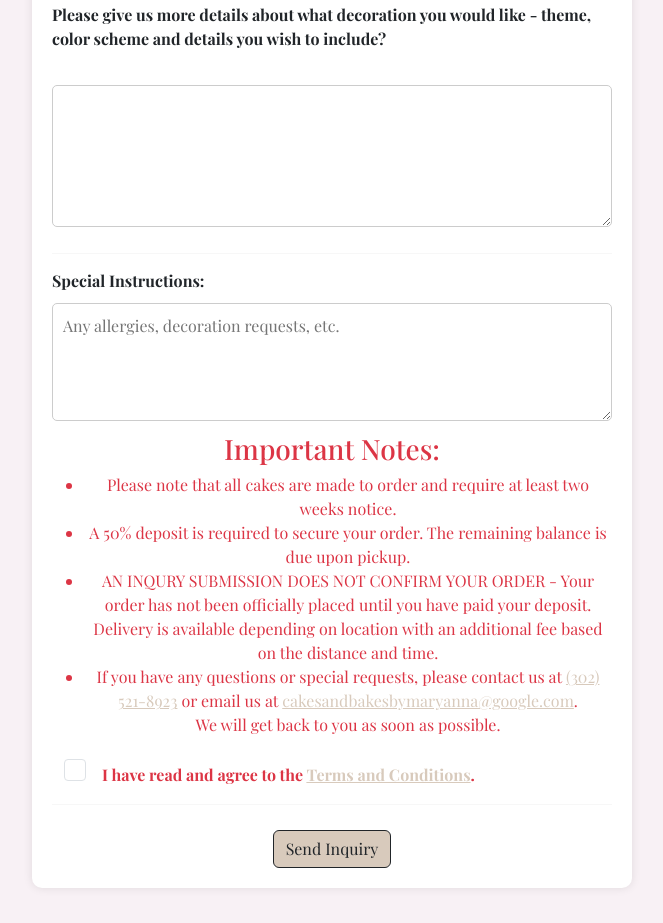
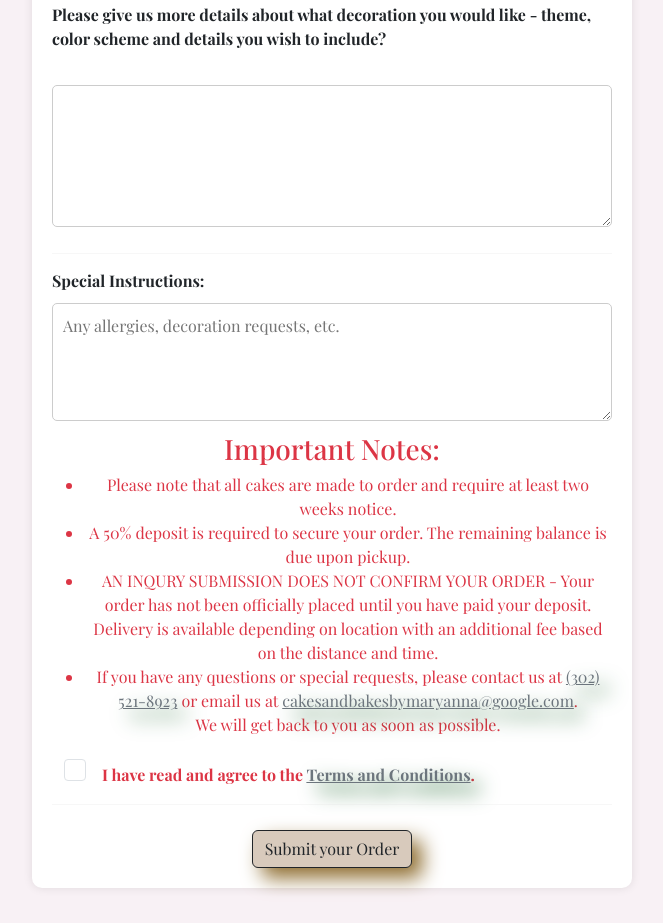
Before and after one commit to Mariyana-Katz/dev-project, a website: page order-form.html in a window 1280 px wide. Shown: the part 2326-3249 px from the top of the page, without its empty margins (308-971 px from the left). Drawn offline with nearby package versions, Linux system fonts and the light colour scheme; a web font is replaced by a local one.

Commit message:
Changed some css

```diff
--- a/order-form.html
+++ b/order-form.html
@@ -289,8 +289,14 @@
             </li>
             <li>
               If you have any questions or special requests, please contact us
-              at <a href="tel:+1302-521-8923">(302) 521-8923</a> or email us at
-              <a href="mailto:cakesandbakesbymaryanna@google.com"
+              at
+              <a class="info text-secondary" href="tel:+1302-521-8923"
+                >(302) 521-8923</a
+              >
+              or email us at
+              <a
+                class="info text-secondary"
+                href="mailto:cakesandbakesbymaryanna@google.com"
                 >cakesandbakesbymaryanna@google.com</a
               >.<br />
               We will get back to you as soon as possible.
@@ -307,7 +313,11 @@
               />
               <label for="terms" class="form-check-label mb-0">
                 I have read and agree to the
-                <a href="./terms-and-conditions.html">Terms and Conditions</a>.
+                <a
+                  class="info text-secondary"
+                  href="./terms-and-conditions.html"
+                  >Terms and Conditions</a
+                >.
               </label>
             </div>
           </div>
@@ -315,7 +325,9 @@
         <!-- end of important notes section -->
         <hr />
         <div class="submit justify-content-center">
-          <button class="btn btn-primary btn-outline-dark">Send Inquiry</button>
+          <button class="btn btn-primary btn-outline-dark">
+            Submit your Order
+          </button>
         </div>
       </form>
     </section>
--- a/resources/css1/index.css
+++ b/resources/css1/index.css
@@ -242,7 +242,7 @@ footer {
 }
 
 .social-media a:hover {
-  color: #ff7b7b;
+  color: #8b0b78;
 }
 
 .copyright {
--- a/resources/css1/order-form.css
+++ b/resources/css1/order-form.css
@@ -1,36 +1,30 @@
-
-
-
-
 /*apply for all of the a from the navbar*/
-.navbar{
-    background-color:  rgb(241, 197, 236);
-    position: sticky;/*makes the navbar static */
+.navbar {
+  background-color: rgb(241, 197, 236);
+  position: sticky; /*makes the navbar static */
   top: 0; /* the navbar is on the top of the page*/
   z-index: 1000; /* Keeps it above other elements */
   width: 100%;
   padding: 10px 20px;
 }
 
-.navbar li{
+.navbar li {
   display: inline-block; /* put the elements of the navbar in horizontal order*/
   padding: 0 20px;
-
 }
 
 /*apply for all of the a from the navbar*/
-.navbar a{
+.navbar a {
   text-decoration: none;
   color: white;
-
 }
 
-.hero{
-    background-image: url("../images/cake2/different-pieces-cake_.webp")  ;
+.hero {
+  background-image: url("../images/cake2/different-pieces-cake_.webp");
   background-repeat: no-repeat;
   background-position: center;
   background-size: cover;
-    font-family:'Lobster', sans-serif;
+  font-family: "Lobster", sans-serif;
   display: flex;
   color: rgb(126, 2, 99);
   font-size: large;
@@ -41,14 +35,11 @@
   align-items: center;
   padding-top: 80px;
   height: 100vh;
-
-
 }
-
 
 /* General Styling */
 body {
-    font-family: 'Playfair Display', sans-serif  !important;
+  font-family: "Playfair Display", sans-serif !important;
   background-color: rgb(248, 241, 245);
   text-align: center;
   padding: 20px;
@@ -56,7 +47,7 @@ body {
 
 /* Form Container */
 form {
-    font-family: 'Playfair Display', sans-serif  !important;
+  font-family: "Playfair Display", sans-serif !important;
   background: white;
   padding: 20px;
   border-radius: 10px;
@@ -78,10 +69,9 @@ form {
   color: black;
 }
 
-#Logo-picture{
+#Logo-picture {
   border-radius: 50%;
   filter: drop-shadow(10px 10px 10px rgb(126, 2, 99));
-
 }
 
 /* Input Field Styling */
@@ -99,15 +89,14 @@ form {
 
 /* Styling on Hover */
 .date input[type="date"]:hover {
-    border-color:rgb(126, 2, 99);
+  border-color: rgb(126, 2, 99);
 }
-
 
 /* Form Headings */
 h1 {
-    color:rgb(126, 2, 99);
+  color: rgb(126, 2, 99);
   font-size: 24px;
-    font-family: 'Playfair Display', sans-serif  !important;
+  font-family: "Playfair Display", sans-serif !important;
 }
 
 /* Description */
@@ -118,7 +107,7 @@ p.description {
   padding: 10px;
   background: #ffff;
   border-radius: 5px;
-    font-family: 'Playfair Display', sans-serif  !important;
+  font-family: "Playfair Display", sans-serif !important;
 }
 
 /* Labels */
@@ -130,7 +119,9 @@ label {
 }
 
 /* Inputs and Select Fields */
-input, select, textarea {
+input,
+select,
+textarea {
   width: 100%;
   padding: 10px;
   margin: 5px 0;
@@ -150,7 +141,6 @@ input[type="radio"] {
 /* Fondant Section */
 .fondant span {
   font-weight: bold;
-
 }
 
 .fondant {
@@ -160,7 +150,6 @@ input[type="radio"] {
   justify-content: start;
 }
 
-
 .fondant input[type="radio"],
 .fondant label {
   display: inline-block;
@@ -169,7 +158,6 @@ input[type="radio"] {
 
 /* Submit Button */
 button {
-    background-color: rgb(126, 2, 99);
   color: white;
   padding: 10px;
   border: none;
@@ -177,16 +165,16 @@ button {
   cursor: pointer;
   font-size: 16px;
   margin-top: 10px;
+  filter: drop-shadow(10px 10px 10px rgb(143, 110, 49));
 }
 
 button:hover {
-    background-color:rgb(126, 2, 99);
+  background-color: rgb(235, 206, 145);
 }
 
 /* Add Spacing for Sections */
 section {
   margin-bottom: 15px;
-
 }
 
 /* Line Break Style */
@@ -197,13 +185,18 @@ hr {
   margin: 15px 0;
 }
 
-.button{
+/* .button {
   padding: 12 24;
   margin: 0 220px;
   /* background-color: rgb(126, 2, 99); */
-    border: none;
+/* border: none;
   cursor: pointer;
   font-weight: 100;
   font-size: 16px;
   transition: background-color 0.3s ease; /* Smooth transition */
+
+/* }   */
+
+.info {
+  filter: drop-shadow(10px 10px 10px rgb(18, 95, 35));
 }
```
Also changed, not shown: js/myComponent.js (deleted, +0 -7 lines), place-an-order.html (+19 -16 lines), resources/css1/gallery.css (+6 -10 lines). Lines whose indentation alone changed are shown as unchanged.
